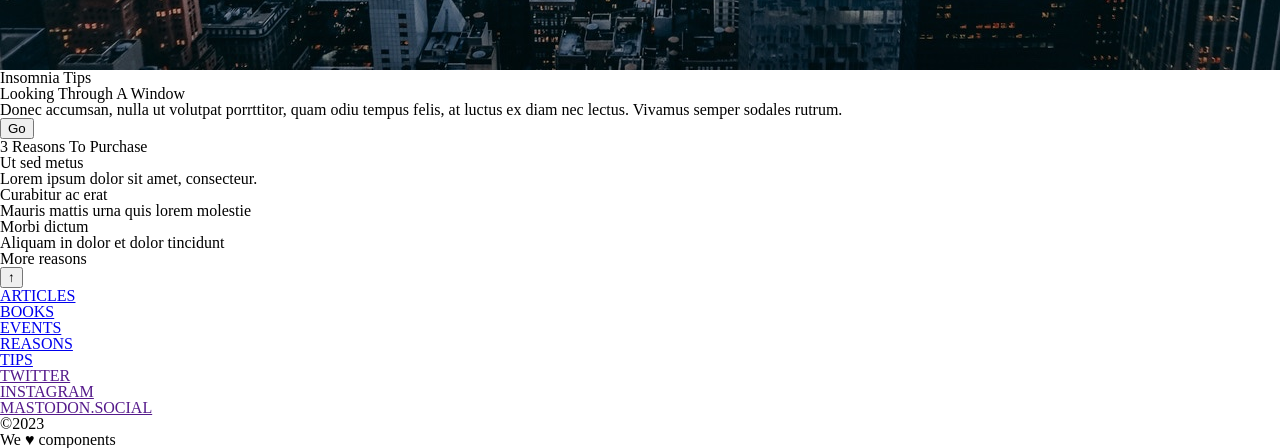
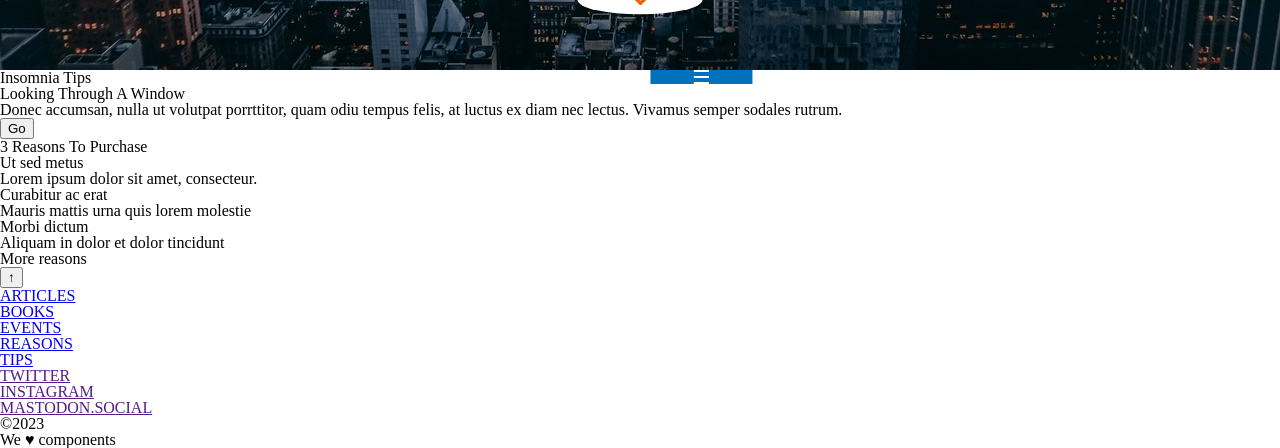
Before and after one commit to Adalab/modulo-1-evaluacion-final-CrisMuniz, a website: page src/html/index.html in a window 1280 px wide. Shown: the part 570-1018 px from the top of the page. Drawn offline with nearby package versions, Linux system fonts and the light colour scheme; files that its build step writes are made by us from their sources; files whose address does not match are found by name; a web font is replaced by a local one.

Commit message:
add header icons

```diff
--- a/src/html/partials/header.html
+++ b/src/html/partials/header.html
@@ -1,5 +1,8 @@
 <header class="header">
   <img class="img-big" src="./assets/images/cover.jpg" alt="Foto de Nueva york">
+  <div class="hamburguer">
+  <img src="./assets/images/ico-menu.svg" alt="menu">
+  </div>
   <section class="header-section">
     <div class="central-column">
     <h1>anonymus proxy</h1>
--- a/src/scss/layout/_header.scss
+++ b/src/scss/layout/_header.scss
@@ -11,6 +11,16 @@
   object-fit: cover;
   width: 100%;
   height: 100%;
+}
+.hamburguer {
+    background-color: #0271bc;
+    width: 8%;
+    height: 7%;
+    display: flex;
+    align-items: center;
+    justify-content: center;
+    transform: translateY(-1430%);
+    transform: translateX(60%);
 }
 .header-section {
     display: flex;
@@ -40,7 +50,7 @@
 
     }
     .nav-button {
-        background-color: white;
+        background-color:$primary-color;
         width: 10%;
         height: 20%;
         display: flex;
```
Also changed, not shown: src/images/ico-menu.svg (added), src/images/ico-scroll-down.svg (added).
